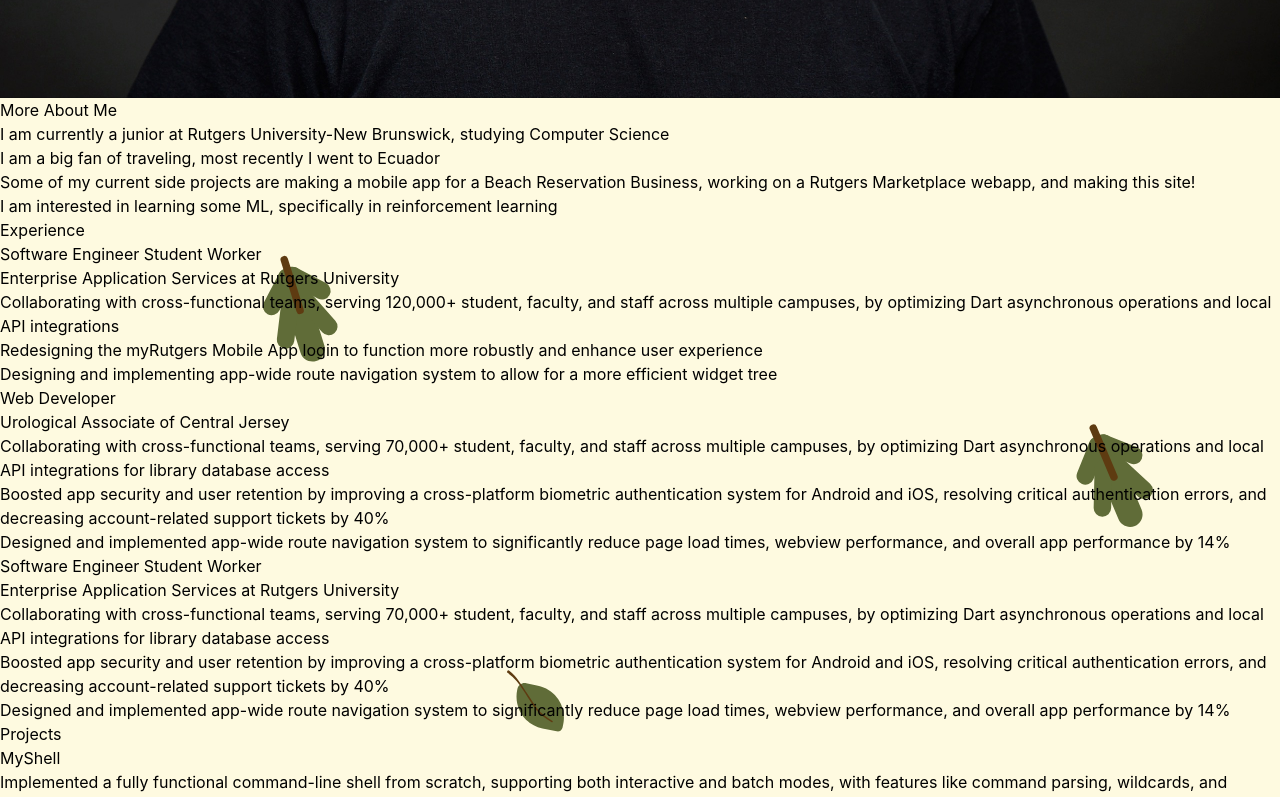
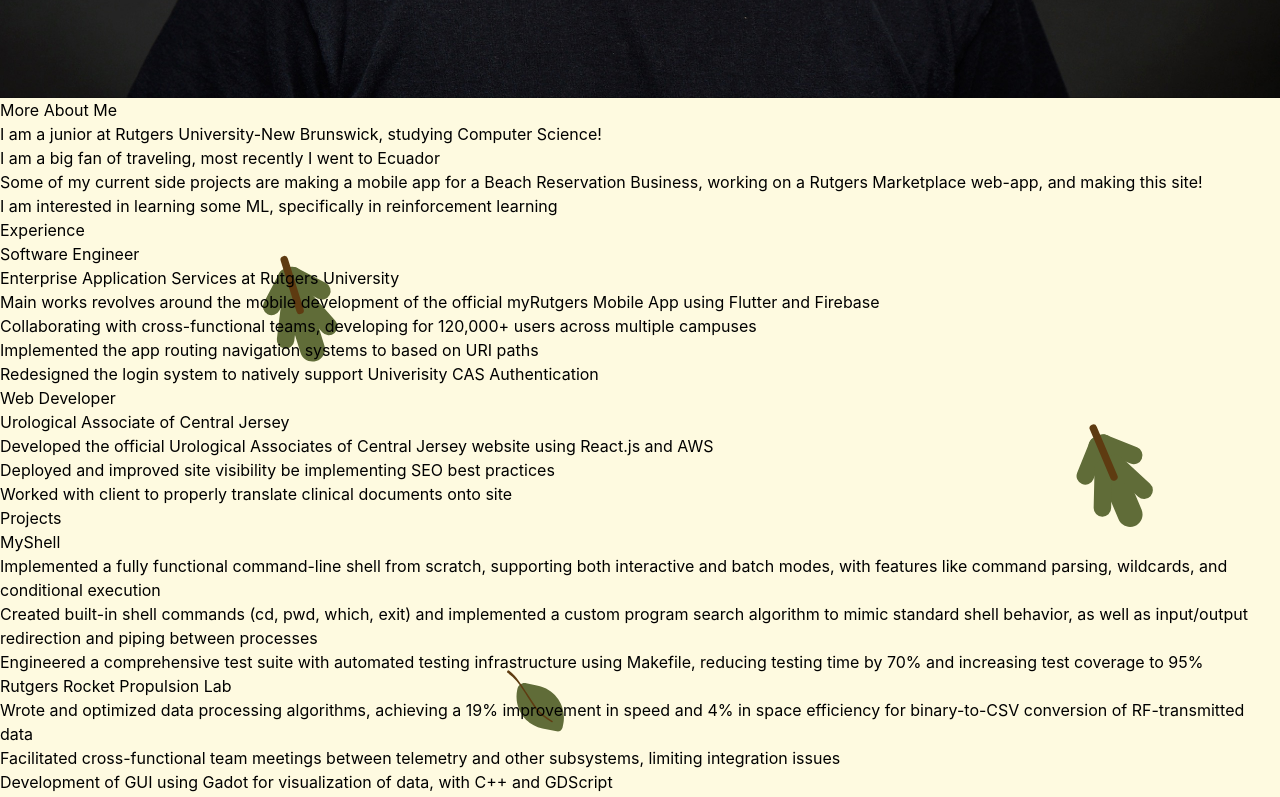
Before and after one commit to jm2693/Personal-Website, a React (Create React App) app: page / in a window 1280 px wide. Shown: the part 1820-2617 px from the top of the page. Built offline with nearby package versions, Linux system fonts and the light colour scheme; a web font is replaced by a local one.

Commit message:
semi automate cards

```diff
--- a/src/components/experience.jsx
+++ b/src/components/experience.jsx
@@ -4,32 +4,24 @@
 const Experience = () => {
     const experiences = [
         {
-            title: 'Software Engineer Student Worker',
+            title: 'Software Engineer',
             subtitle: 'Enterprise Application Services at Rutgers University',
             bulletPoints: [
-                'Collaborating with cross-functional teams, serving 120,000+ student, faculty, and staff across multiple campuses, by optimizing Dart asynchronous operations and local API integrations',
-                'Redesigning the myRutgers Mobile App login to function more robustly and enhance user experience',
-                'Designing and implementing app-wide route navigation system to allow for a more efficient widget tree',
+                'Main works revolves around the mobile development of the official myRutgers Mobile App using Flutter and Firebase',
+                'Collaborating with cross-functional teams, developing for 120,000+ users across multiple campuses',
+                'Implemented the app routing navigation systems to based on URI paths',
+                'Redesigned the login system to natively support Univerisity CAS Authentication'
             ],
         },
         {
             title: 'Web Developer',
             subtitle: 'Urological Associate of Central Jersey',
             bulletPoints: [
-                'Collaborating with cross-functional teams, serving 70,000+ student, faculty, and staff across multiple campuses, by optimizing Dart asynchronous operations and local API integrations for library database access',
-                'Boosted app security and user retention by improving a cross-platform biometric authentication system for Android and iOS, resolving critical authentication errors, and decreasing account-related support tickets by 40%',
-                'Designed and implemented app-wide route navigation system to significantly reduce page load times, webview performance, and overall app performance by 14%',
+                'Developed the official Urological Associates of Central Jersey website using React.js and AWS',
+                'Deployed and improved site visibility be implementing SEO best practices',
+                'Worked with client to properly translate clinical documents onto site',
             ],
         },
-        {
-            title: 'Software Engineer Student Worker',
-            subtitle: 'Enterprise Application Services at Rutgers University',
-            bulletPoints: [
-                'Collaborating with cross-functional teams, serving 70,000+ student, faculty, and staff across multiple campuses, by optimizing Dart asynchronous operations and local API integrations for library database access',
-                'Boosted app security and user retention by improving a cross-platform biometric authentication system for Android and iOS, resolving critical authentication errors, and decreasing account-related support tickets by 40%',
-                'Designed and implemented app-wide route navigation system to significantly reduce page load times, webview performance, and overall app performance by 14%',
-            ],
-        }
     ]
 
     return (
--- a/src/components/experience_card.jsx
+++ b/src/components/experience_card.jsx
@@ -1,6 +1,15 @@
 import React from 'react';
 
 const ExperienceCard = ({ title, subtitle, bulletPoints }) => {
+  // for (let i = 0; i < bulletPoints.length(); i++) {
+  //   let tempList = bulletPoints[i].split('#/');
+  //   if (title === 'Software Engineer') {
+  //     tempList.splice(0, 1, '')
+  //   } else if (title === 'Web Developer') {
+  //     tempList.splice()
+  //   }
+  // }
+
   return (
     <div className="bg-transparent backdrop-blur-sm rounded-2xl p-6 shadow-md mb-6">
       <div className={`text-xl font-museomoderno font-bold px-1 rounded-md inline-block ${subtitle === '' ? 'mb-4' : 'mb-1'}`}>
@@ -13,7 +22,7 @@
       )}
       <ul className="space-y-2 ml-6">
         {bulletPoints.map((point, index) => (
-          <li key={index} className="bg-primaryBrown bg-opacity-10 backdrop-blur-lg rounded-md p-2 shadow-sm">
+          <li key={index} className="bg-primaryBrown font-semibold bg-opacity-10 backdrop-blur-lg rounded-md p-2 shadow-sm">
             {point}
           </li>
         ))}
--- a/src/components/moreAboutMe.jsx
+++ b/src/components/moreAboutMe.jsx
@@ -5,17 +5,17 @@
         <div id="more_about_me" className=" pt-24">
             <h2 className="text-5xl font-museomoderno font-bold mb-6">More About Me</h2>
                 <div className="bg-transparent backdrop-blur-sm rounded-2xl p-6 shadow-md mb-6">
-                    <div className="text-lg bg-primaryBrown bg-opacity-10 backdrop-blur-lg rounded-md p-2 shadow-sm">
+                    <div className="text-lg font-semibold bg-primaryBrown bg-opacity-10 backdrop-blur-lg rounded-md p-2 shadow-sm">
                         <ul>
                             <li>
-                                I am currently a junior at Rutgers University-New Brunswick, studying Computer Science
+                                I am a junior at Rutgers University-New Brunswick, studying Computer Science!
                             </li>
                             <li>
                                 I am a big fan of traveling, most recently I went to Ecuador
                             </li>
                             <li>
                                 Some of my current side projects are making a mobile app for a Beach Reservation Business,
-                                working on a Rutgers Marketplace webapp, and making this site!
+                                working on a Rutgers Marketplace web-app, and making this site!
                             </li>
                             <li>
                                 I am interested in learning some ML, specifically in reinforcement learning
--- a/src/components/project.jsx
+++ b/src/components/project.jsx
@@ -22,10 +22,10 @@
             ]
         },
         {
-            title: 'Infinity War Graph Simulator',
+            title: 'Network Graph Simulator',
             subtitle: '',
             bulletPoints: [
-                'Created a stochastic simulation of Thanos’ snap using graph theory and randomization, processing networks with up to 1 million nodes in under 30 seconds, to analyze the impact on global social networks and connectivity',
+                'Created a stochastic simulation of global networks using graph theory and randomization, processing networks with up to 1 million nodes in under 30 seconds, to analyze the impact on global social networks and connectivity',
                 'Leveraged data structures like adjacency matrices, HashMaps, and priority queues to efficiently represent and manipulate complex graph relationships, reducing memory usage by 4 times and query time by 40%',
             ]
         },
--- a/src/components/project_card.jsx
+++ b/src/components/project_card.jsx
@@ -15,7 +15,7 @@
       )}
       <ul className="space-y-2 ml-6">
         {bulletPoints.map((point, index) => (
-          <li key={index} className="bg-primaryBrown backdrop-blur-lg bg-opacity-10 rounded-md p-2 shadow-sm">
+          <li key={index} className="bg-primaryBrown font-semibold backdrop-blur-lg bg-opacity-10 rounded-md p-2 shadow-sm">
             {point}
           </li>
         ))}
```
